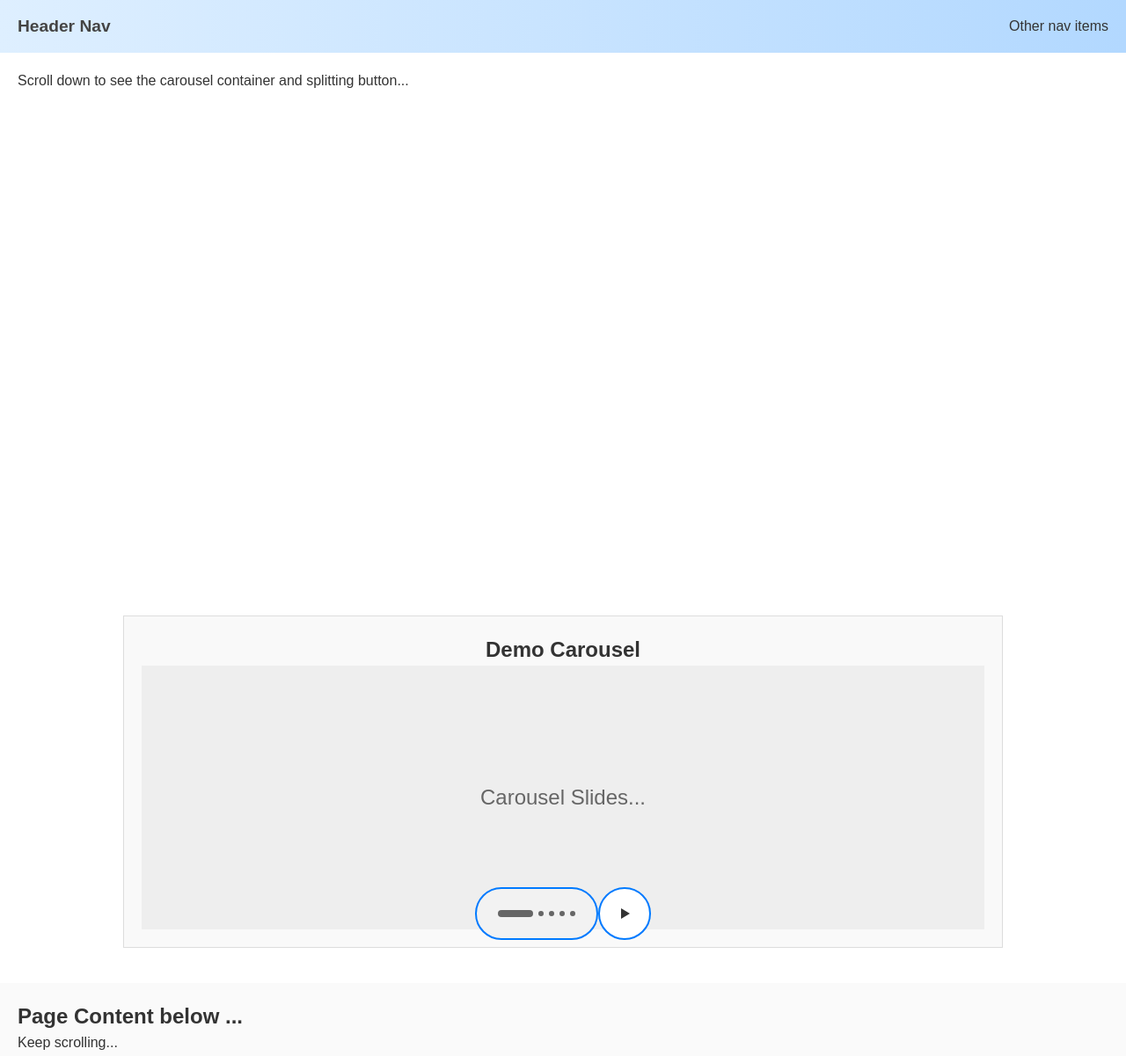
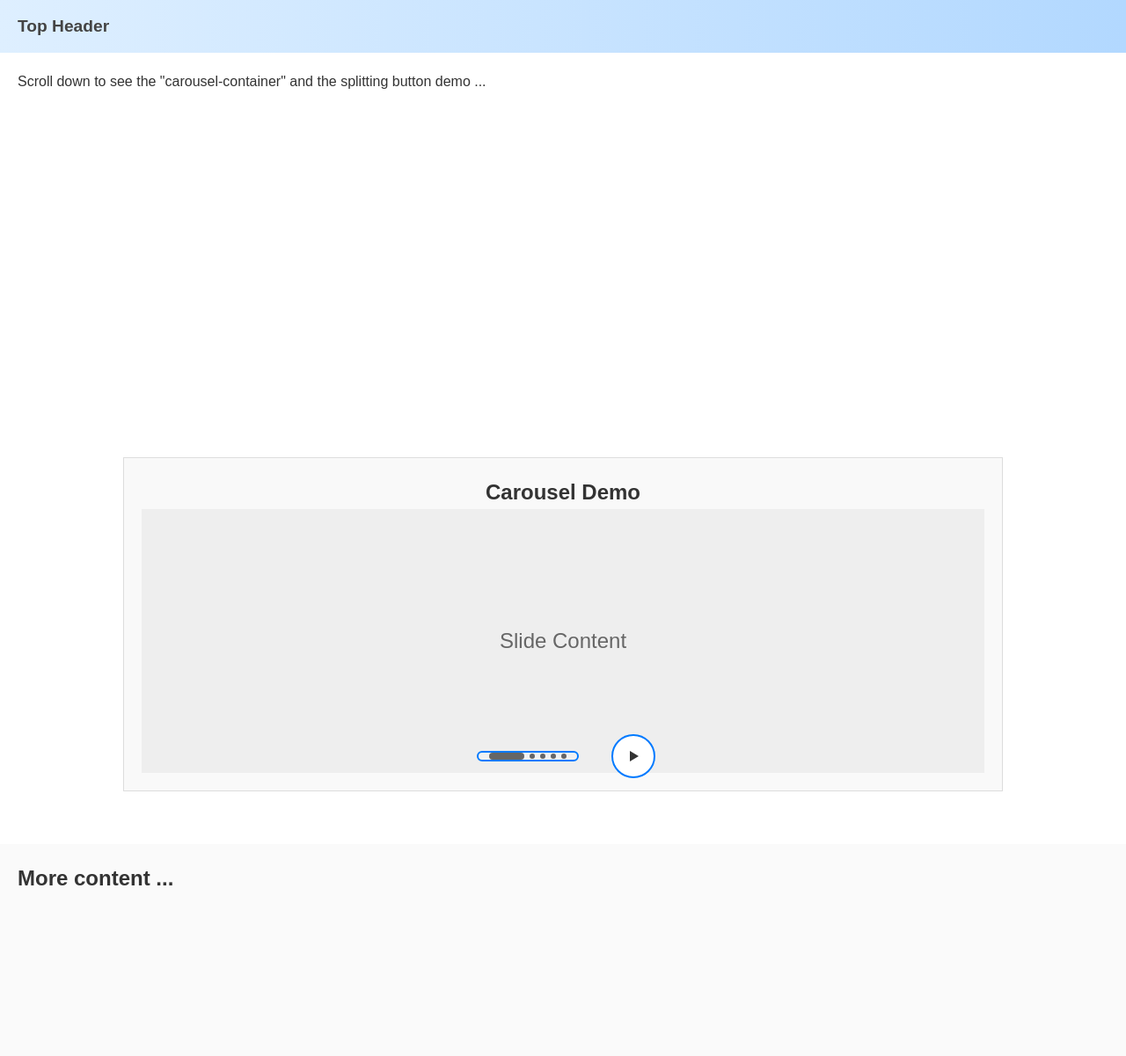
Before and after one commit to Forest-Fr/test, a plain HTML site: page index.html in a window 1280 px wide. Shown: the top 1201 px of the page at 88% size. Drawn offline with Linux system fonts and the light colour scheme.

Commit message:
Update index.html

```diff
--- a/index.html
+++ b/index.html
@@ -2,7 +2,7 @@
 <html lang="zh-CN">
 <head>
   <meta charset="UTF-8">
-  <title>MeFan - Splitting Button with Gap</title>
+  <title>MeFan - Left & Right Containers + One Merged</title>
   <style>
     /* ========== 基础重置 ========== */
     * {
@@ -11,15 +11,17 @@
     }
     body {
       font-family: sans-serif;
-      line-height: 1.5;
+      line-height: 1.6;
+      background: #fff;
+      color: #333;
       padding-top: 60px; /* 模拟顶部导航高度 */
-      background: #fff; color: #333;
     }
+
     .header {
       position: fixed; top: 0; left: 0; width: 100%; height: 60px;
       background: linear-gradient(to right, #DEEFFF, #B2D8FF);
-      display: flex; align-items: center; justify-content: space-between;
-      padding: 0 20px; z-index: 3000;
+      display: flex; align-items: center; padding: 0 20px;
+      z-index: 3000;
     }
     .header h1 {
       font-size: 1.2rem; color: #444;
@@ -29,86 +31,85 @@
     .carousel-container {
       position: relative;
       width: 80%; max-width: 1000px;
-      margin: 40px auto;
-      padding: 20px;
+      margin: 60px auto; padding: 20px;
       background: #f9f9f9;
       border: 1px solid #ddd;
       text-align: center;
     }
     .carousel {
-      width: 100%; height: 300px;
+      width: 100%; height: 300px; background: #eee;
       display: flex; align-items: center; justify-content: center;
-      background: #eee;
       font-size: 1.5rem; color: #666;
     }
 
-    /* ========== 按钮容器(一体/两部分) ========== */
-    .two-part-btn-wrap {
+    /* ========== 父容器：绝对定位到轮播容器中间 ========== */
+    .btn-parent {
       position: absolute;
-      /* 让其初始出现在容器“正中央” */
       top: 50%; left: 50%;
       transform: translate(-50%, -50%) scale(0);
       opacity: 0;
-      width: 200px; /* 容器宽度，可容纳“左胶囊+右圆”并留中间空隙 */
-      height: 60px;
+      width: 220px; /* 留足宽度给左+右+中缝 */
+      height: 80px;
       pointer-events: none; /* 初始不可点击 */
       z-index: 9999;
     }
-    .two-part-btn-wrap.active {
+    .btn-parent.active {
       pointer-events: auto; /* 激活后可点 */
     }
 
-    /* ========== 合并态(大圆) ========== */
-    .merged-circle {
-      position: absolute;
-      top: 0; left: 0; right: 0; bottom: 0;
+    /* ========== 合并态：一个大圆 ========== */
+    .btn-merged {
+      position: absolute; top: 0; left: 0; right: 0; bottom: 0;
       border: 2px solid #007aff;
       border-radius: 50%;
       background: #f2f2f2;
       display: flex; align-items: center; justify-content: center;
-      opacity: 1;
+      font-size: 1rem; color: #333; font-weight: bold;
+      opacity: 1; /* 初始可见 */
       transition: opacity 0.3s ease;
     }
-    /* 你可放图标或文字在合并态圆里 */
-    .merged-circle span {
-      font-size: 1rem; color: #333; font-weight: bold;
+
+    /* ========== 分裂态：左、右容器各自完全独立 ========== */
+    /* 让左右物理上分开，中间留间隙 20px (可改) */
+    .btn-left {
+      position: absolute;
+      top: 0; left: 0;
+      width: 140px; height: 80px; /* 占父容器左边 140px */
+      opacity: 0;
+      display: flex; align-items: center; justify-content: center;
     }
-
-    /* ========== 分裂态(左胶囊 + 右圆)，中间留明确的间距 ========== */
-    .left-pill,
-    .right-circle {
-      position: absolute;
-      top: 0; bottom: 0;
-      opacity: 0; /* 初始隐藏 */
-    }
-    /* 让“左胶囊”放在容器左侧 (0~140px)，“右圆”放在容器右侧(140~200px) => 中间空隙20px */
+    /* 胶囊(进度条+圆点)本身可再加 container */
     .left-pill {
-      left: 0;
-      width: 140px; /* 占容器的左 140px */
-      background: #f2f2f2;
       border: 2px solid #007aff;
       border-radius: 30px;
-      display: flex; align-items: center; justify-content: center;
-      gap: 6px; /* 小间隙 */
+      background: #f2f2f2;
+      display: flex; align-items: center; justify-content: space-evenly;
+      gap: 6px;
       padding: 0 12px;
     }
-    .right-circle {
-      right: 0;
-      width: 60px; /* 剩余区域(200-140=60) */
-      border: 2px solid #007aff;
-      border-radius: 50%;
-      background: #fff;
-      display: flex; align-items: center; justify-content: center;
-      cursor: pointer;
-    }
-    /* 左胶囊内部(进度条+四个小圆点) */
     .progress-bar {
       width: 40px; height: 8px; background: #666; border-radius: 4px;
     }
     .dot {
       width: 6px; height: 6px; background: #666; border-radius: 50%;
     }
-    /* 右圆里的播放图标 */
+
+    .btn-right {
+      position: absolute;
+      top: 0; right: 0;
+      width: 60px; height: 80px; /* 剩余 60px */
+      opacity: 0;
+      display: flex; align-items: center; justify-content: center;
+      cursor: pointer;
+    }
+    /* 播放圆 */
+    .right-circle {
+      width: 50px; height: 50px; /* 可调 */
+      border: 2px solid #007aff;
+      border-radius: 50%;
+      background: #fff;
+      display: flex; align-items: center; justify-content: center;
+    }
     .play-icon {
       width: 0; height: 0;
       border-top: 6px solid transparent;
@@ -117,29 +118,28 @@
       margin-left: 2px;
     }
 
-    /* ========== 动画关键帧 ========== */
-    /* 容器: 进场 from scale(0)->scale(1) + 移动到底部(示例: 150px) */
-    @keyframes containerEnter {
+    /* ========== 动画关键帧 (容器进场/离场) ========== */
+    @keyframes parentEnter {
       0% {
-        transform: translate(-50%, -50%) scale(0); opacity: 0;
+        transform: translate(-50%, -50%) scale(0);
+        opacity: 0;
       }
       50% {
-        transform: translate(-50%, -50%) scale(1); opacity: 1;
+        transform: translate(-50%, -50%) scale(1);
+        opacity: 1;
       }
       100% {
-        /* 最终移动到容器底部30px (示例: 150px) */
+        /* 最终让其位移下移 150px 表示贴近底部 */
         transform: translate(-50%, calc(-50% + 150px)) scale(1);
         opacity: 1;
       }
     }
-    @keyframes containerLeave {
+    @keyframes parentLeave {
       0% {
-        /* 从底部位置开始合并回中心 */
         transform: translate(-50%, calc(-50% + 150px)) scale(1);
         opacity: 1;
       }
       50% {
-        /* 回到中心 scale(1) */
         transform: translate(-50%, -50%) scale(1);
         opacity: 1;
       }
@@ -149,7 +149,7 @@
       }
     }
 
-    /* 合并态大圆: fadeOut => 分裂, fadeIn => 合并 */
+    /* ========== 合并态(大圆)动画 ========== */
     @keyframes mergedFadeOut {
       0%   { opacity: 1; }
       100% { opacity: 0; }
@@ -159,140 +159,137 @@
       100% { opacity: 1; }
     }
 
-    /* 分裂态: 左胶囊 & 右圆, 在合并态消失后显示 */
-    @keyframes leftPillEnter {
+    /* ========== 分裂态(左右容器)进场/离场 ========== */
+    @keyframes leftEnter {
       0%   { opacity: 0; }
       100% { opacity: 1; }
     }
-    @keyframes rightCircleEnter {
+    @keyframes rightEnter {
       0%   { opacity: 0; }
       100% { opacity: 1; }
     }
-    /* 离场: 先让左右都隐藏, 再出现合并态 */
-    @keyframes leftPillLeave {
+    @keyframes leftLeave {
       0%   { opacity: 1; }
       100% { opacity: 0; }
     }
-    @keyframes rightCircleLeave {
+    @keyframes rightLeave {
       0%   { opacity: 1; }
       100% { opacity: 0; }
     }
 
-    /* 容器进场 */
-    .two-part-btn-wrap.enter {
-      animation: containerEnter 1.2s forwards ease-in-out;
+    /* 容器 进场/离场 */
+    .btn-parent.enter {
+      animation: parentEnter 1.2s forwards ease-in-out;
     }
-    /* 容器离场 */
-    .two-part-btn-wrap.leave {
-      animation: containerLeave 1.2s forwards ease-in-out;
+    .btn-parent.leave {
+      animation: parentLeave 1.2s forwards ease-in-out;
     }
 
-    /* 合并态(大圆)进场 -> 留在前半段, 然后 fadeOut */
-    /* or 你也可先短暂停留, 再分裂 */
-    .merged-circle.enter {
+    /* 合并态 大圆 */
+    .btn-merged.enter {
       animation: mergedFadeOut 0.5s 0.5s forwards ease-in-out;
-      /* 0.5s 后开始 fadeOut, total 1.0s => 与 containerEnter 1.2s 配合 */
+      /* 0.5s后开始fadeOut, total ~1.0s => 跟 parentEnter配合 */
     }
-    .merged-circle.leave {
-      /* 当左右都离场后再出现 */
+    .btn-merged.leave {
       animation: mergedFadeIn 0.5s 0.6s forwards ease-in-out;
+      /* 在左右都隐藏后(0.6s)再出现(合并态) */
     }
 
-    /* 左胶囊、右圆 进场(分裂) */
-    .left-pill.enter {
-      animation: leftPillEnter 0.4s 1.0s forwards ease-in-out;
-      /* 在 mergedFadeOut 差不多结束(1.0s) 后再出现 */
+    /* 左胶囊,右圆 进场(分裂) */
+    .btn-left.enter {
+      animation: leftEnter 0.5s 1.0s forwards ease-in-out;
+      /* 1.0s时fadeIn => 大圆差不多fadeOut完毕 */
     }
-    .right-circle.enter {
-      animation: rightCircleEnter 0.4s 1.0s forwards ease-in-out;
+    .btn-right.enter {
+      animation: rightEnter 0.5s 1.0s forwards ease-in-out;
+    }
+    /* 左胶囊,右圆 离场 */
+    .btn-left.leave {
+      animation: leftLeave 0.4s 0s forwards ease-in-out;
+    }
+    .btn-right.leave {
+      animation: rightLeave 0.4s 0s forwards ease-in-out;
     }
 
-    /* 左胶囊、右圆 离场 */
-    .left-pill.leave {
-      animation: leftPillLeave 0.4s 0s forwards ease-in-out;
-    }
-    .right-circle.leave {
-      animation: rightCircleLeave 0.4s 0s forwards ease-in-out;
-    }
   </style>
 </head>
 <body>
-
-<!-- 模拟头部导航 -->
   <div class="header">
-  <h1>Header Nav</h1>
-  <div>Other nav items</div>
+    <h1>Top Header</h1>
   </div>
 
-<!-- 模拟长页面: 上方空内容 -->
-<div style="height: 600px; background: #fff;">
-  <p style="padding:20px;">Scroll down to see the carousel container and splitting button...</p>
+  <!-- 模拟长页面让你滚动 -->
+  <div style="height:400px; background:#fff;">
+    <p style="padding:20px;">Scroll down to see the "carousel-container" and the splitting button demo ...</p>
   </div>
 
-<!-- 轮播容器 -->
+  <!-- 轮播容器 (示例) -->
   <div class="carousel-container" id="carouselContainer">
-  <h2>Demo Carousel</h2>
+    <h2>Carousel Demo</h2>
     <div class="carousel">
-    <p>Carousel Slides...</p>
+      <p>Slide Content</p>
     </div>
-
-  <!-- 两部分按钮外容器 -->
-  <div class="two-part-btn-wrap" id="twoPartBtn">
+    <!-- 父容器: 独立3个子容器(合并态/左胶囊/右圆) -->
+    <div class="btn-parent" id="btnParent">
       <!-- 合并态大圆 -->
-    <div class="merged-circle" id="mergedCircle">
+      <div class="btn-merged" id="btnMerged">
         <span>合并态</span>
       </div>
-    <!-- 分裂态：左胶囊 & 右圆，相隔一定距离 -->
-    <div class="left-pill" id="leftPill">
+      <!-- 左侧容器: 内含一个胶囊 -->
+      <div class="btn-left" id="btnLeft">
+        <div class="left-pill">
           <div class="progress-bar"></div>
           <div class="dot"></div>
           <div class="dot"></div>
           <div class="dot"></div>
           <div class="dot"></div>
         </div>
-    <div class="right-circle" id="rightCircle">
+      </div>
+      <!-- 右侧容器: 内含一个圆形播放按钮 -->
+      <div class="btn-right" id="btnRight">
+        <div class="right-circle">
           <div class="play-icon"></div>
         </div>
       </div>
     </div>
+  </div>
 
-<!-- 更多内容，拉长页面以便滚动 -->
-<div style="height:1000px; background:#fafafa; padding:20px;">
-  <h2>Page Content below ...</h2>
-  <p>Keep scrolling...</p>
+  <!-- 其余内容... -->
+  <div style="height:800px;background:#fafafa; padding:20px;">
+    <h2>More content ...</h2>
   </div>
 
   <script>
   document.addEventListener('DOMContentLoaded', function(){
     const carouselContainer = document.getElementById('carouselContainer');
-  const twoPartBtn  = document.getElementById('twoPartBtn');
-  const mergedCircle= document.getElementById('mergedCircle');
-  const leftPill    = document.getElementById('leftPill');
-  const rightCircle = document.getElementById('rightCircle');
+    const btnParent = document.getElementById('btnParent');
+    const btnMerged = document.getElementById('btnMerged');
+    const btnLeft   = document.getElementById('btnLeft');
+    const btnRight  = document.getElementById('btnRight');
 
-  let isActive = false; // 是否已显示(分裂态)
+    let isActive = false; // 是否已出现(分裂态)
 
-  // 示例点击事件
-  mergedCircle.addEventListener('click', (e)=>{
+    // 给各容器加点击事件测试
+    btnMerged.addEventListener('click', (e)=>{
       e.stopPropagation();
-    alert("点击了合并态大圆");
+      alert("点击合并态大圆！");
     });
-  leftPill.addEventListener('click', (e)=>{
+    btnLeft.addEventListener('click', (e)=>{
       e.stopPropagation();
-    alert("点击了左胶囊");
+      alert("点击左胶囊容器！");
     });
-  rightCircle.addEventListener('click', (e)=>{
+    btnRight.addEventListener('click', (e)=>{
       e.stopPropagation();
-    alert("点击了右播放圆");
+      alert("点击右播放圆容器！");
     });
 
-  // 监听滚动
+    // 滚动监听
     window.addEventListener('scroll', onScroll);
     function onScroll(){
       const rect = carouselContainer.getBoundingClientRect();
       const distance = rect.bottom - window.innerHeight;
-    // 当轮播底部已滚上视口180px => show
-    if(distance <= -180 && distance > -2000) {
+      // 当轮播底部 <= -180 => 显示按钮
+      if(distance <= -180 && distance > -2000){
         if(!isActive) showBtn();
       } else {
         if(isActive) hideBtn();
@@ -301,33 +298,33 @@ document.addEventListener('DOMContentLoaded', function(){
 
     function showBtn(){
       isActive = true;
-    twoPartBtn.classList.add('active');
-    twoPartBtn.classList.remove('leave');
-    twoPartBtn.classList.add('enter');
+      btnParent.classList.add('active'); // pointer-events
+      btnParent.classList.remove('leave');
+      btnParent.classList.add('enter');
 
-    mergedCircle.classList.remove('leave');
-    mergedCircle.classList.add('enter');
+      btnMerged.classList.remove('leave');
+      btnMerged.classList.add('enter');
 
-    leftPill.classList.remove('leave');
-    leftPill.classList.add('enter');
+      btnLeft.classList.remove('leave');
+      btnLeft.classList.add('enter');
 
-    rightCircle.classList.remove('leave');
-    rightCircle.classList.add('enter');
+      btnRight.classList.remove('leave');
+      btnRight.classList.add('enter');
     }
 
     function hideBtn(){
       isActive = false;
-    twoPartBtn.classList.remove('enter');
-    twoPartBtn.classList.add('leave');
+      btnParent.classList.remove('enter');
+      btnParent.classList.add('leave');
 
-    mergedCircle.classList.remove('enter');
-    mergedCircle.classList.add('leave');
+      btnMerged.classList.remove('enter');
+      btnMerged.classList.add('leave');
 
-    leftPill.classList.remove('enter');
-    leftPill.classList.add('leave');
+      btnLeft.classList.remove('enter');
+      btnLeft.classList.add('leave');
 
-    rightCircle.classList.remove('enter');
-    rightCircle.classList.add('leave');
+      btnRight.classList.remove('enter');
+      btnRight.classList.add('leave');
     }
   });
   </script>
```
Lines whose indentation alone changed are shown as unchanged.
